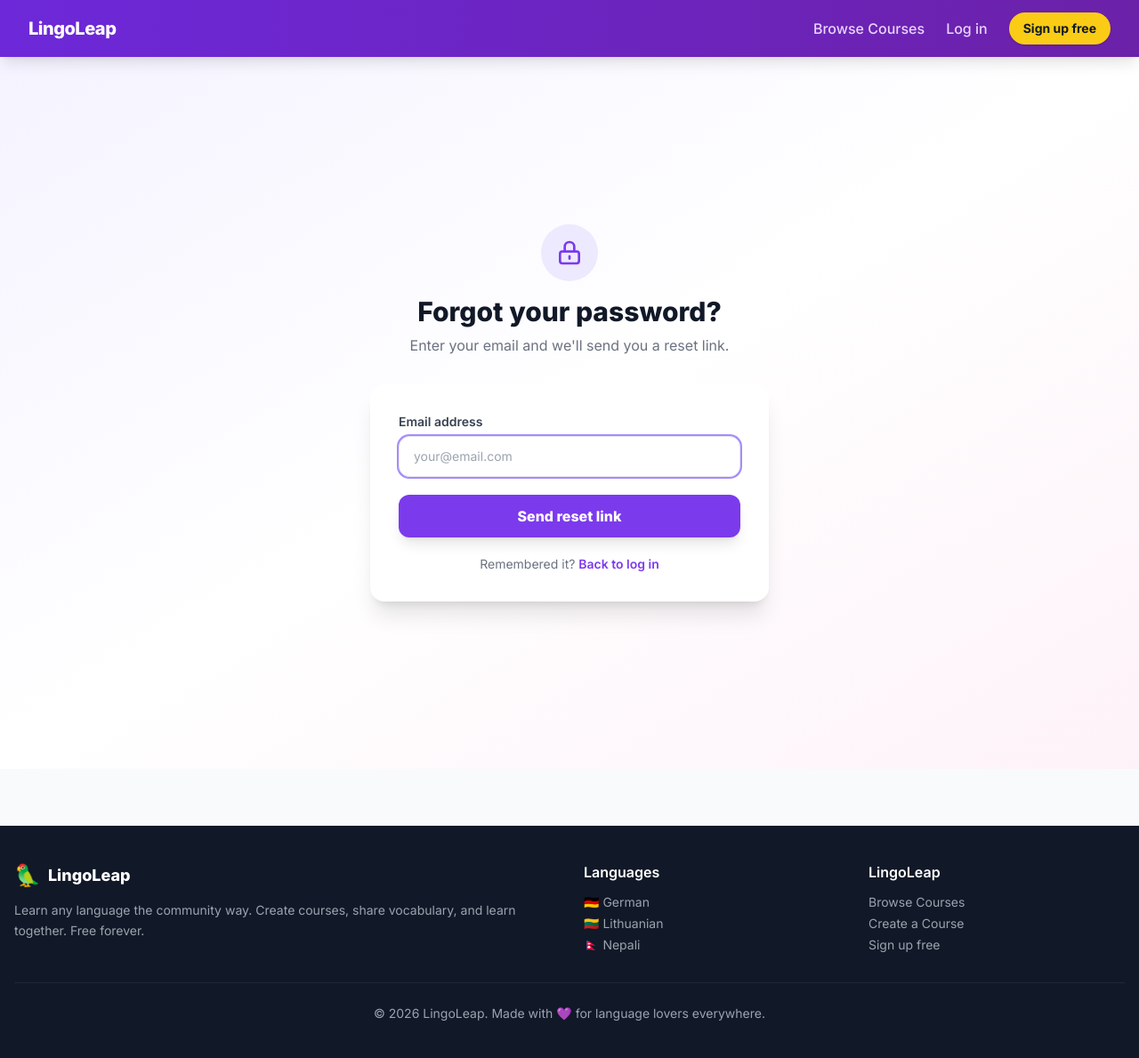
After one commit to tmashworthab/lingoleap, a Flask app: page /forgot-password in a window 1280 px wide. The commit adds this page. Shown: the whole page at 89% size. Run offline with Flask 3, Linux system fonts and the light colour scheme; some libraries are stand-ins or nearby versions.

Commit message:
Add forgot password email reset

```diff
--- a/app.py
+++ b/app.py
@@ -2,6 +2,10 @@ import os
 import json
 import bcrypt
 import secrets
+import smtplib
+from datetime import datetime, timedelta
+from email.mime.text import MIMEText
+from email.mime.multipart import MIMEMultipart
 from functools import wraps
 from flask import (Flask, render_template, request, redirect, url_for,
                    session, flash, jsonify, abort)
@@ -48,6 +52,53 @@ def current_user():
     user = conn.execute("SELECT * FROM users WHERE id=?", (session['user_id'],)).fetchone()
     conn.close()
     return user
+
+
+# ── EMAIL ────────────────────────────────────────────────────────────────────
+
+def send_reset_email(to_email, username, reset_url):
+    gmail_user     = os.environ.get('GMAIL_USER')
+    gmail_password = os.environ.get('GMAIL_APP_PASSWORD')
+
+    if not gmail_user or not gmail_password:
+        # No email credentials — print link to console for local dev
+        print(f"\n[DEV] Password reset link for {username}:\n{reset_url}\n")
+        return True
+
+    msg = MIMEMultipart('alternative')
+    msg['Subject'] = 'Reset your LingoLeap password'
+    msg['From']    = f'LingoLeap <{gmail_user}>'
+    msg['To']      = to_email
+
+    html = f"""
+    <div style="font-family:Arial,sans-serif;max-width:560px;margin:0 auto;padding:32px;">
+      <h2 style="color:#7C3AED;margin-bottom:4px;">Reset your password</h2>
+      <p style="color:#444;">Hi {username},</p>
+      <p style="color:#444;">Click the button below to set a new password.
+         This link expires in <strong>1 hour</strong>.</p>
+      <a href="{reset_url}"
+         style="display:inline-block;background:#7C3AED;color:#fff;padding:14px 28px;
+                border-radius:10px;text-decoration:none;font-weight:bold;margin:16px 0;">
+        Reset my password
+      </a>
+      <p style="color:#888;font-size:12px;">
+        If you didn't request this, you can safely ignore this email.<br>
+        The link will expire automatically.
+      </p>
+      <hr style="border:none;border-top:1px solid #eee;margin-top:24px;">
+      <p style="color:#bbb;font-size:11px;">LingoLeap &mdash; Learn any language, your way.</p>
+    </div>
+    """
+    msg.attach(MIMEText(html, 'html'))
+
+    try:
+        with smtplib.SMTP_SSL('smtp.gmail.com', 465) as server:
+            server.login(gmail_user, gmail_password)
+            server.sendmail(gmail_user, to_email, msg.as_string())
+        return True
+    except Exception as e:
+        print(f"Email send error: {e}")
+        return False
 
 
 # ── AUTH ─────────────────────────────────────────────────────────────────────
@@ -129,6 +180,86 @@ def logout():
     session.clear()
     flash('You have been logged out.', 'info')
     return redirect(url_for('index'))
+
+
+@app.route('/forgot-password', methods=['GET', 'POST'])
+def forgot_password():
+    if 'user_id' in session:
+        return redirect(url_for('index'))
+    if request.method == 'POST':
+        email = request.form.get('email', '').strip().lower()
+        conn = get_db()
+        user = conn.execute("SELECT * FROM users WHERE email=?", (email,)).fetchone()
+
+        if user:
+            if user['password_hash'] == 'google_oauth':
+                # Google-only account — no password to reset
+                flash('This account uses Google sign-in. Please use the "Continue with Google" button to log in.', 'info')
+                conn.close()
+                return redirect(url_for('login'))
+
+            # Invalidate any existing tokens for this user
+            conn.execute("UPDATE password_reset_tokens SET used=1 WHERE user_id=?", (user['id'],))
+
+            token      = secrets.token_urlsafe(32)
+            expires_at = datetime.utcnow() + timedelta(hours=1)
+            conn.execute(
+                "INSERT INTO password_reset_tokens (user_id, token, expires_at) VALUES (?,?,?)",
+                (user['id'], token, str(expires_at))
+            )
+            conn.commit()
+
+            reset_url = url_for('reset_password', token=token, _external=True)
+            send_reset_email(user['email'], user['username'], reset_url)
+
+        conn.close()
+        # Always show the same message so we don't reveal whether an email exists
+        flash('If that email address is registered, you will receive a reset link shortly. Check your inbox (and spam folder).', 'info')
+        return redirect(url_for('login'))
+
+    return render_template('forgot_password.html', user=current_user())
+
+
+@app.route('/reset-password/<token>', methods=['GET', 'POST'])
+def reset_password(token):
+    conn = get_db()
+    reset = conn.execute(
+        "SELECT * FROM password_reset_tokens WHERE token=? AND used=0 AND expires_at > datetime('now')",
+        (token,)
+    ).fetchone()
+
+    if not reset:
+        conn.close()
+        flash('This reset link is invalid or has expired. Please request a new one.', 'error')
+        return redirect(url_for('forgot_password'))
+
+    if request.method == 'POST':
+        password = request.form.get('password', '')
+        confirm  = request.form.get('confirm_password', '')
+
+        errors = []
+        if len(password) < 6:
+            errors.append('Password must be at least 6 characters.')
+        if password != confirm:
+            errors.append('Passwords do not match.')
+
+        if errors:
+            for e in errors:
+                flash(e, 'error')
+            conn.close()
+            return render_template('reset_password.html', token=token, user=current_user())
+
+        pw_hash = bcrypt.hashpw(password.encode(), bcrypt.gensalt()).decode()
+        conn.execute("UPDATE users SET password_hash=? WHERE id=?", (pw_hash, reset['user_id']))
+        conn.execute("UPDATE password_reset_tokens SET used=1 WHERE id=?", (reset['id'],))
+        conn.commit()
+        conn.close()
+
+        flash('Password reset successfully! You can now log in with your new password.', 'success')
+        return redirect(url_for('login'))
+
+    conn.close()
+    return render_template('reset_password.html', token=token, user=current_user())
 
 
 @app.route('/login/google')
--- /dev/null
+++ b/templates/forgot_password.html
@@ -0,0 +1,47 @@
+{% extends "base.html" %}
+{% block title %}Forgot Password — LingoLeap{% endblock %}
+
+{% block content %}
+<div class="min-h-screen bg-gradient-to-br from-violet-50 via-white to-pink-50 flex items-center justify-center py-12 px-4">
+  <div class="w-full max-w-md">
+
+    <div class="text-center mb-8">
+      <div class="w-16 h-16 bg-violet-100 rounded-full flex items-center justify-center mx-auto mb-4">
+        <svg class="w-8 h-8 text-violet-600" fill="none" stroke="currentColor" viewBox="0 0 24 24">
+          <path stroke-linecap="round" stroke-linejoin="round" stroke-width="2"
+                d="M12 15v2m-6 4h12a2 2 0 002-2v-6a2 2 0 00-2-2H6a2 2 0 00-2 2v6a2 2 0 002 2zm10-10V7a4 4 0 00-8 0v4h8z"/>
+        </svg>
+      </div>
+      <h1 class="text-3xl font-extrabold text-gray-900">Forgot your password?</h1>
+      <p class="text-gray-500 mt-2">Enter your email and we'll send you a reset link.</p>
+    </div>
+
+    <div class="bg-white rounded-2xl shadow-xl p-8">
+      <form action="{{ url_for('forgot_password') }}" method="post" class="space-y-5">
+        <div>
+          <label class="block text-sm font-semibold text-gray-700 mb-1.5" for="email">
+            Email address
+          </label>
+          <input type="email" id="email" name="email" required
+                 placeholder="your@email.com"
+                 autofocus
+                 class="w-full border border-gray-200 rounded-xl px-4 py-3 text-sm focus:outline-none focus:ring-2 focus:ring-violet-400">
+        </div>
+
+        <button type="submit"
+                class="w-full bg-violet-600 hover:bg-violet-700 text-white font-extrabold py-3 rounded-xl transition-colors shadow-lg">
+          Send reset link
+        </button>
+      </form>
+
+      <div class="mt-5 text-center text-sm text-gray-500">
+        Remembered it?
+        <a href="{{ url_for('login') }}" class="text-violet-600 font-semibold hover:text-violet-800 transition-colors">
+          Back to log in
+        </a>
+      </div>
+    </div>
+
+  </div>
+</div>
+{% endblock %}
--- a/templates/login.html
+++ b/templates/login.html
@@ -45,6 +45,10 @@
         <div>
           <div class="flex items-center justify-between mb-1.5">
             <label class="text-sm font-semibold text-gray-700" for="password">Password</label>
+            <a href="{{ url_for('forgot_password') }}"
+               class="text-xs text-violet-500 hover:text-violet-700 transition-colors">
+              Forgot password?
+            </a>
           </div>
           <input type="password" id="password" name="password" required autocomplete="current-password"
                  placeholder="Your password"
```
Also changed, not shown: database.py (+10 -0 lines), templates/reset_password.html (added, +52 -0 lines).
